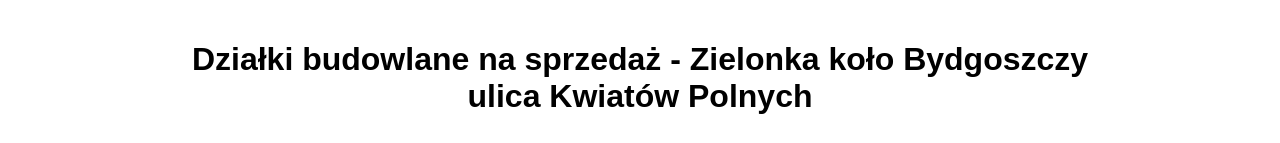
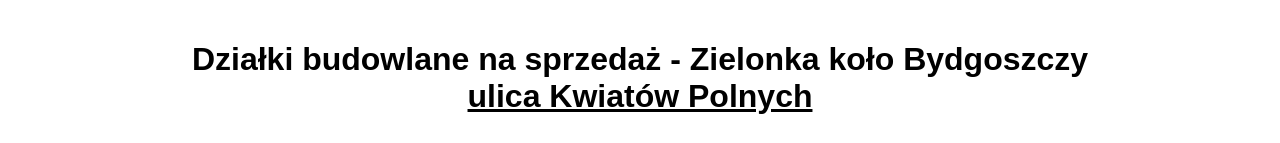
Before and after one commit to AleksandraSos/dzialkizielonka, a plain HTML site: page index.html in a window 1280 px wide. Shown: the top 143 px of the page. Drawn offline with Linux system fonts and the light colour scheme.

Commit message:
Add link to street name in index.html

```diff
--- a/index.html
+++ b/index.html
@@ -9,7 +9,10 @@
 <body>
 
 <h1>Działki budowlane na sprzedaż - Zielonka koło Bydgoszczy <br>
-ulica Kwiatów Polnych <br>
+<a href="https://maps.app.goo.gl/oP4ZDDkXtA2DJRqj7" target="_blank" style="color: inherit; text-decoration: underline;">
+    ulica Kwiatów Polnych
+</a>
+
 </h1>
 
 <div class="grid">
```
